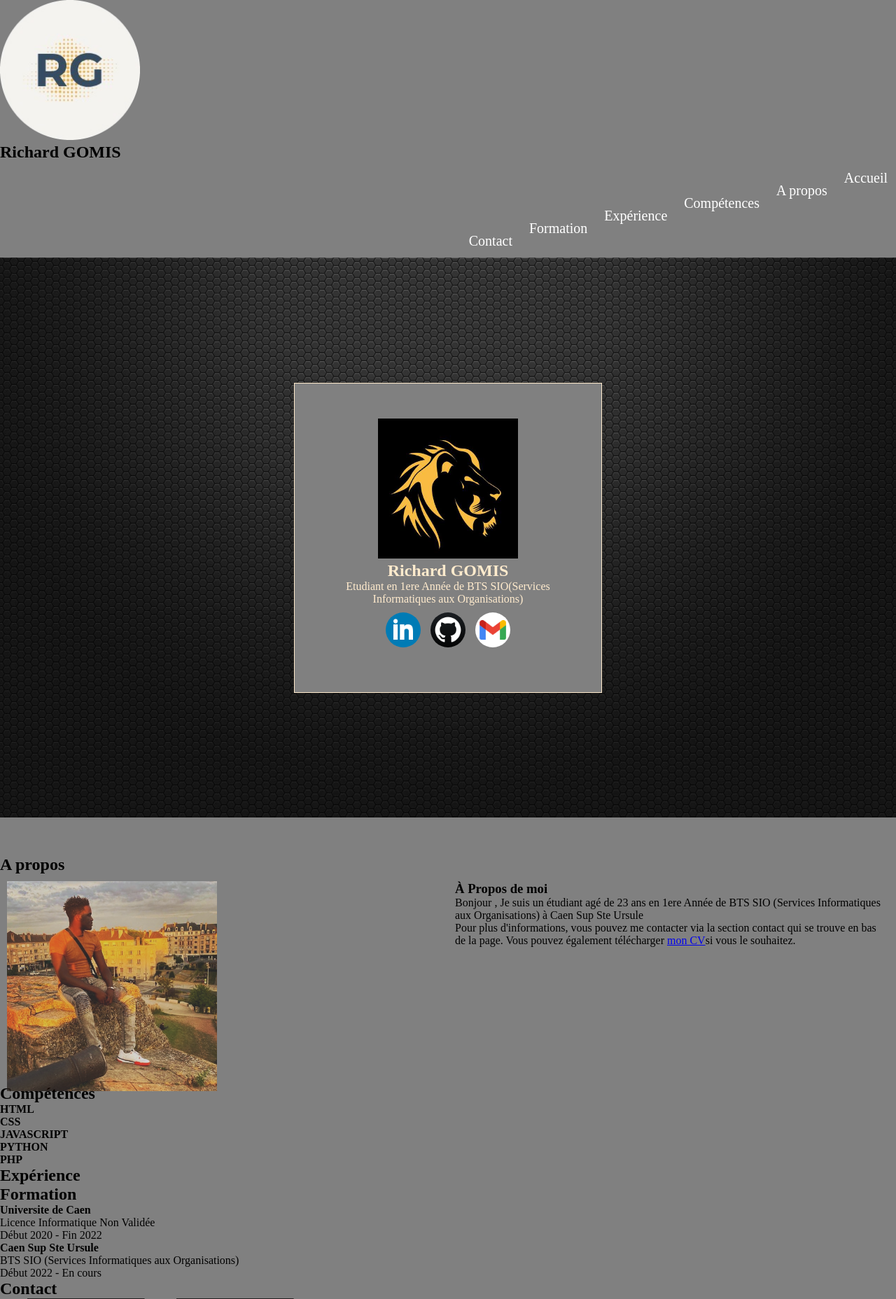
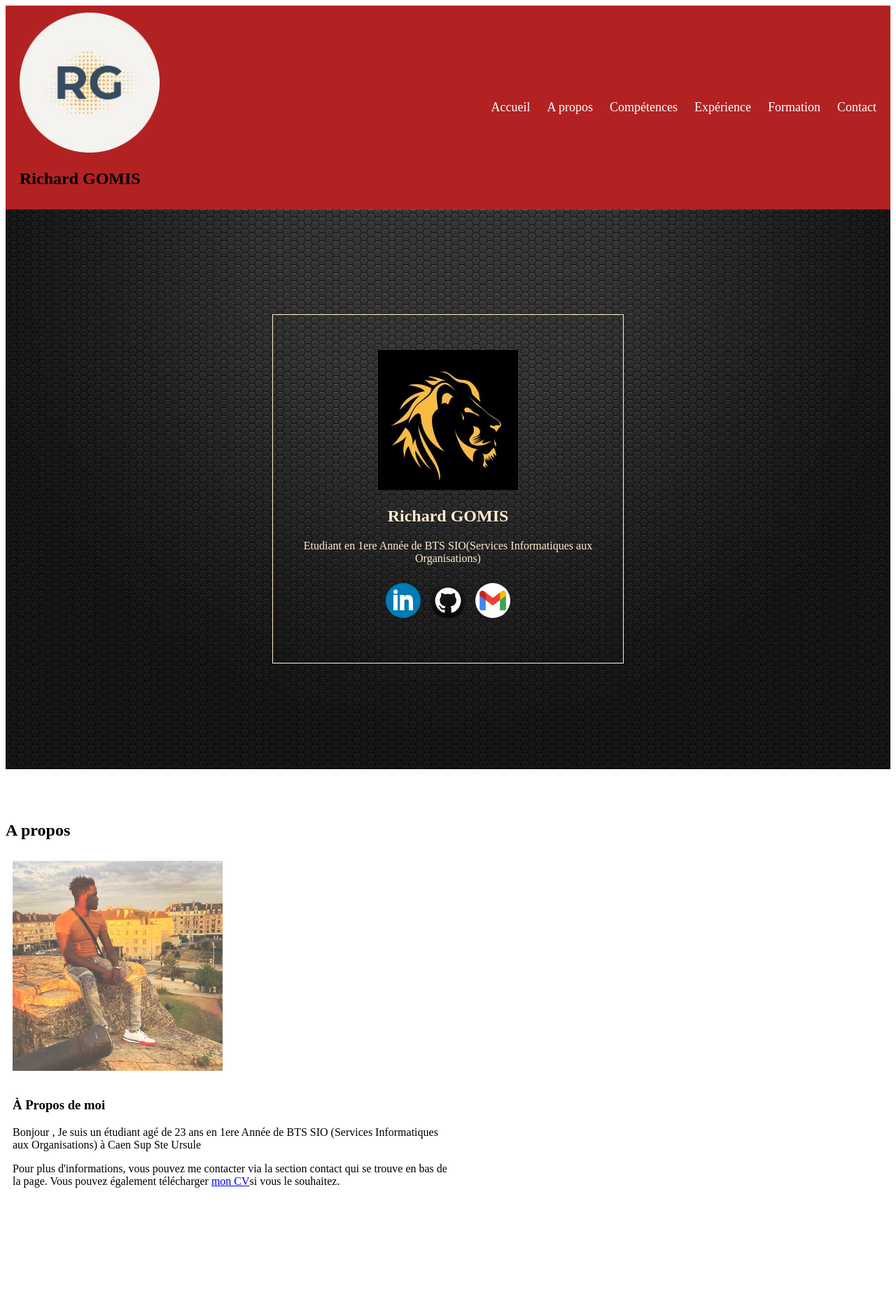
Before and after one commit to R-gomis/tds-web-2022, a PHP site: page /Portfolio.html in a window 1280 px wide. Shown: the top 1856 px of the page at 70% size. Run offline with PHP 8.4, Linux system fonts and the light colour scheme.

Commit message:
Add files via upload

```diff
--- a/Portfolio-Rg/style.css
+++ b/Portfolio-Rg/style.css
@@ -1,28 +1,42 @@
-* {
-    margin: 0;
-    padding: 0;
-    box-sizing: border-box;
-    font-family: 'Times New Roman', Times, serif;
-    background-color: grey;
-    box-sizing: border-box;
-}
 
-.navbar {
-    width: 100%;
-    overflow: auto;
+    .navbar {
+        display: flex;
+        justify-content: space-between;
+        align-items: center;
+        padding: 10px 20px;
+        background-color:firebrick
+      }
 
-}
-.navbar a {
-    color: white;
-    text-decoration: none;
-    padding: 12px;
-    font-size: 20px;
-    float: right;
-}
-.navbar a:hover {
-    background-color: blue;
-}
 
+
+    .navbar img {
+
+
+      margin-right: 20px;
+      }
+
+      .navbar ul {
+
+
+      list-style: none;
+        margin: 0;
+        padding: 0;
+      }
+
+      .navbar li {
+        display: inline-block;
+        margin-left: 20px;
+      }
+
+      .navbar a {
+        color: #fff;
+        text-decoration: none;
+        font-size: 18px;
+      }
+
+      .nabvar a:hover {
+        color: #ccc;
+      }
 
 
 .column{
```
